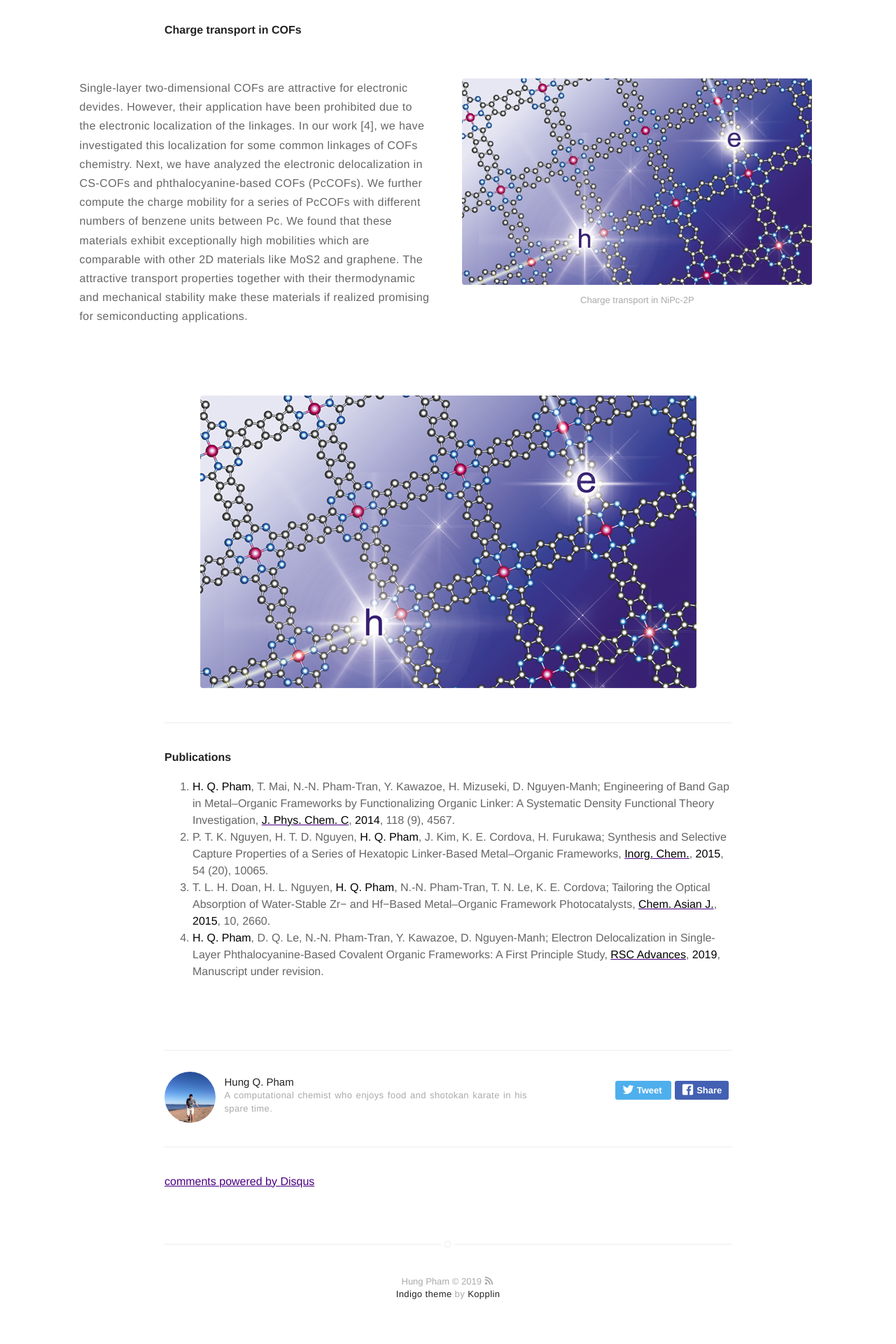
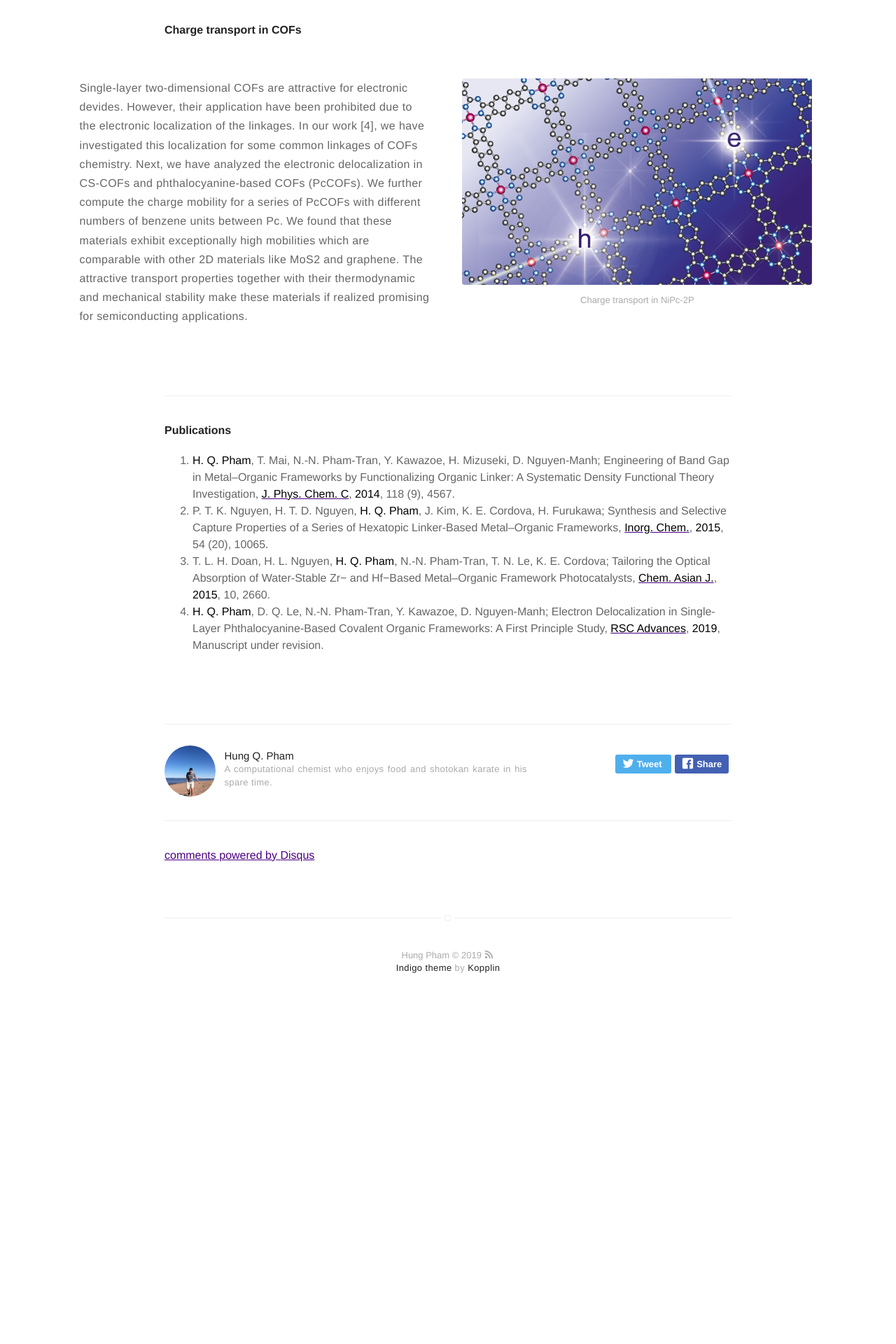
Before and after one commit to hungpham2017/hungpham2017.github.io, a Jekyll site: the page built from _posts/2019-08-28-MOFs_COFs.markdown, in a window 1280 px wide. Shown: the part 1256-3176 px from the top of the page at 70% size. Built offline with Jekyll 4.4.1, drawn with Linux system fonts in a browser that asks for light colours; emoji names are drawn with the system emoji font; comment, search, counter and statistics services are not loaded; after the commit the page ends 2710 px from its top, so only the background shows below that.

Commit message:
formatting

```diff
--- a/_posts/2019-08-28-MOFs_COFs.markdown
+++ b/_posts/2019-08-28-MOFs_COFs.markdown
@@ -71,11 +71,6 @@ however, COFs are composed of purely organic building units.
     </div>
 </div>
 
-
-<p align="center">
-  <img width="709" height="418" src="https://raw.githubusercontent.com/hungpham2017/hungpham2017.github.io/master/assets/images/COFs.png">
-</p>
-
 ---
 
 <h4>Publications</h4>
```
